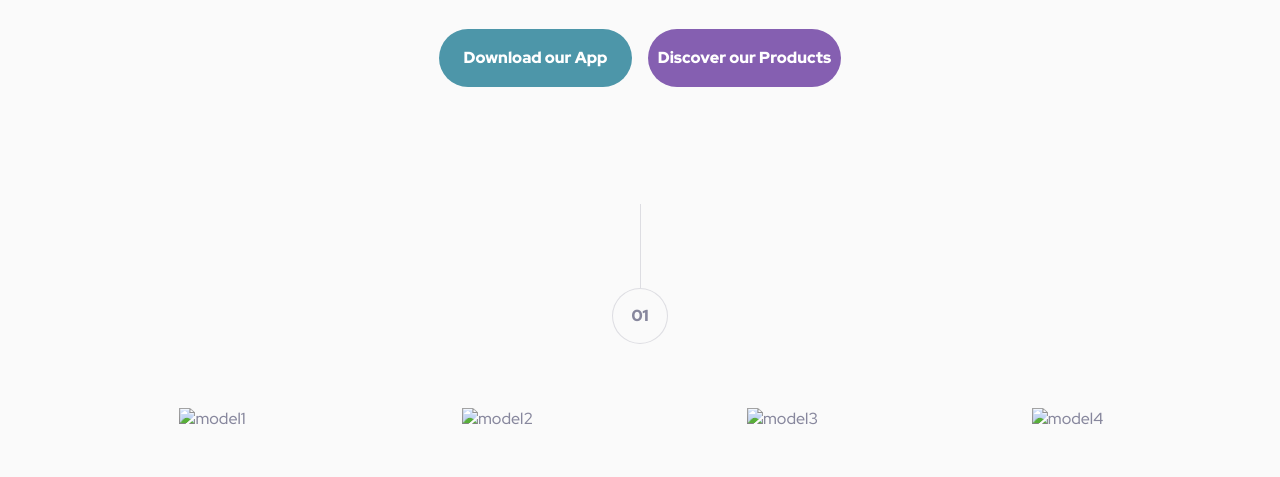
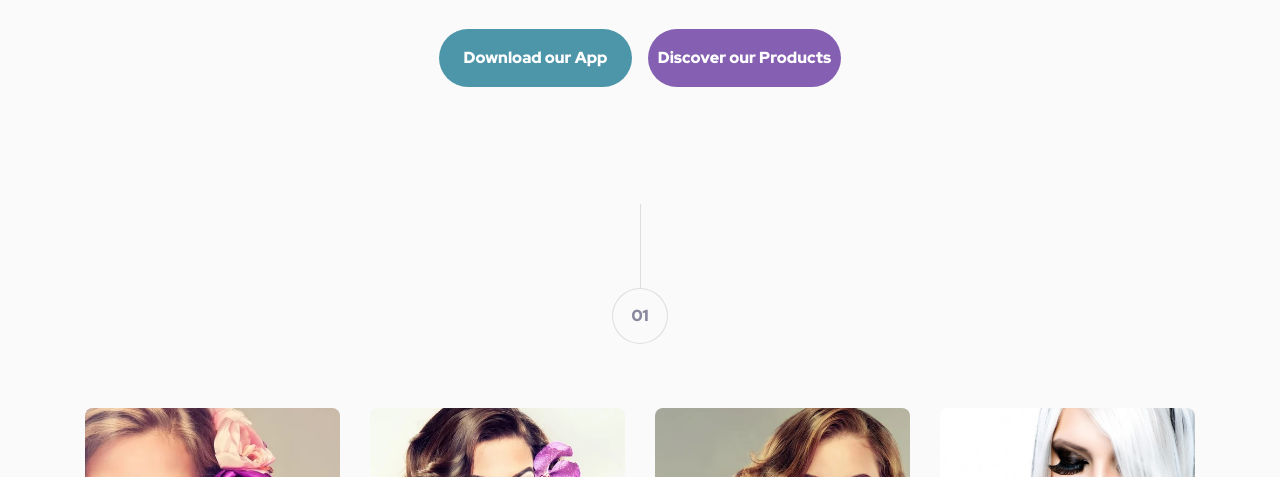
Before and after one commit to Amaral-tec/site-hair-studio, a plain HTML site: page index.html in a window 1280 px wide. Shown: the part 475-952 px from the top of the page. Drawn offline with Linux system fonts and the light colour scheme.

Commit message:
Main page changes

```diff
--- a/index.html
+++ b/index.html
@@ -64,16 +64,16 @@
           <ul class="details__imgs-features">
             <!-- Meet's Features -->
             <li class="details__img-wrapper">
-              <img src="assets/desktop/img-1-hairstyles.jpg" alt="model1" />
+              <img src="assets/images/img-1-hairstyles.jpg" alt="model1" />
             </li>
             <li class="details__img-wrapper">
-              <img src="assets/desktop/img-2-hairstyles.jpg" alt="model2" />
+              <img src="assets/images/img-2-hairstyles.jpg" alt="model2" />
             </li>
             <li class="details__img-wrapper">
-              <img src="assets/desktop/img-3-hairstyles.jpg" alt="model3" />
+              <img src="assets/images/img-3-hairstyles.jpg" alt="model3" />
             </li>
             <li class="details__img-wrapper">
-              <img src="assets/desktop/img-4-hairstyles.jpg" alt="model4" />
+              <img src="assets/images/img-4-hairstyles.jpg" alt="model4" />
             </li>
           </ul>
 
--- a/styles.css
+++ b/styles.css
@@ -334,7 +334,7 @@ main {
   position: absolute;
   top: 0;
   left: 0px;
-  background: url(assets/desktop/image-hero-left.jpg) no-repeat top 60px left;
+  background: url(assets/images/image-hero-left.jpg) no-repeat top 60px left;
 }
 .hero__img::after {
   content: "";
@@ -343,7 +343,7 @@ main {
   position: absolute;
   top: 0;
   right: 0px;
-  background: url(assets/desktop/image-hero-right.jpg) no-repeat top 60px
+  background: url(assets/images/image-hero-right.jpg) no-repeat top 60px
     right;
 }
 .hero__container h1 {
```
